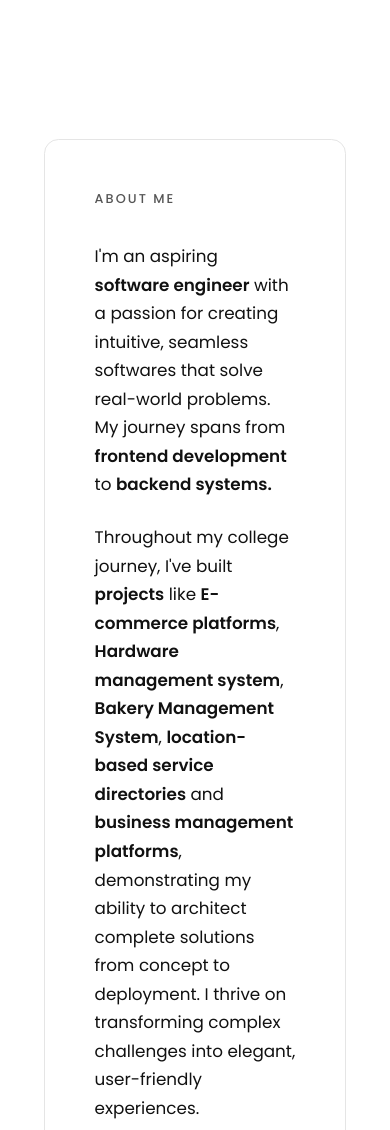
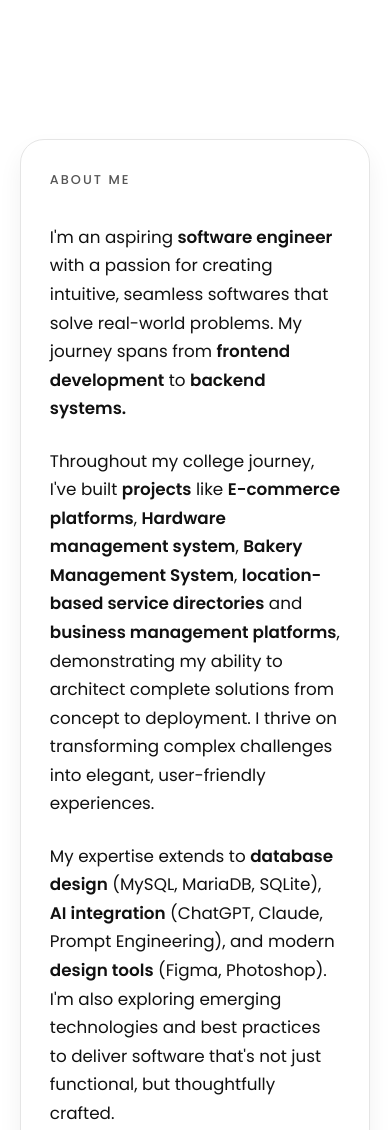
Before and after one commit to barryillest/Portfolio, a plain HTML site: page index.html in a window 390 px wide. Shown: the part 1200-2330 px from the top of the page. Drawn offline with Linux system fonts and the light colour scheme.

Commit message:
18th commit

```diff
--- a/styles/main.css
+++ b/styles/main.css
@@ -364,14 +364,12 @@ a:focus-visible {
 
 .about__content {
   margin: 2.5rem auto 0;
-  width: min(var(--max-width), calc(100% - 3rem));
-  display: flex;
-  align-items: center;
-  gap: 1.2rem;
-  padding: 1rem 1.6rem;
-  border-radius: calc(var(--radius-large) * 0.6);
-  /*background: var(--color-surface-alt); */
+  /*width: min(var(--max-width), calc(100% - 3rem));*/
+  border-radius: var(--radius-large);
+  padding: 1.8rem;
+  /*background: var(--color-surface-alt);*/
   border: 1px solid var(--color-border);
+  box-shadow: var(--shadow-card);
 }
 
 .about__text {
@@ -420,7 +418,7 @@ a:focus-visible {
 }
 
 .project-card {
-  background: var(--color-surface-alt);
+  /*background: var(--color-surface-alt);*/
   border-radius: var(--radius-large);
   border: 1px solid var(--color-border);
   padding: 1.9rem;
@@ -817,6 +815,11 @@ body[data-theme="dark"] .nav-icon {
   .projects__grid {
     grid-template-columns: 1fr;
   }
+
+  .about__content {
+    flex-direction: column;
+    align-items: flex-start;
+  }
 }
 
 @media (max-width: 680px) {
@@ -877,13 +880,9 @@ body[data-theme="dark"] .nav-icon {
     align-items: flex-start;
   }
 
-  .about__text {
-    padding: 2rem 1.5rem;
-  }
-
   .timeline {
-    padding-left: 2.4rem;
-    gap: 1.35rem;
+    padding-left: 2.45rem;
+    gap: 1rem;
   }
 
   .timeline::before,
```
